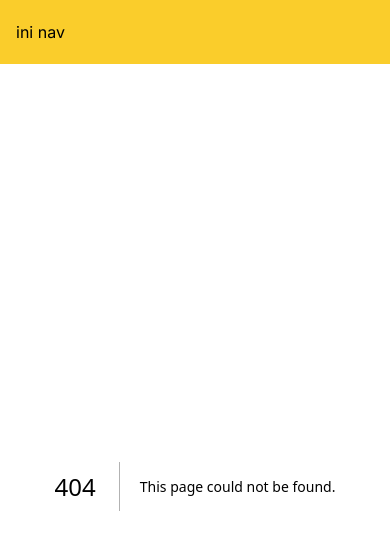
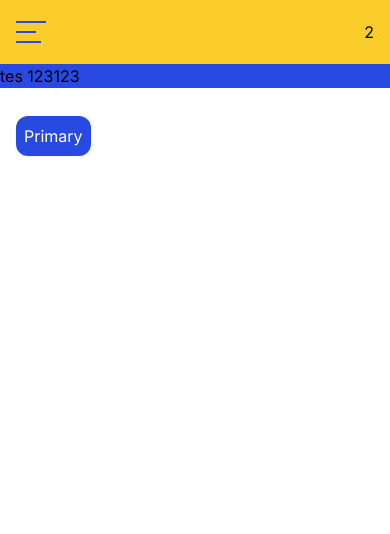
Before and after one commit to Azukii09/mail-app, a Next.js app: page /dashboard/tes in a window 390 px wide. Before the commit this address had no page. Shown: the top 534 px of the page. Built offline with nearby package versions, Linux system fonts and the light colour scheme.

Commit message:
#1-make hamburger token for testing navbar
Signed-off-by: Azukii09 <azuknisianta@gmail.com>

```diff
--- /dev/null
+++ b/src/app/dashboard/Layout.tsx
@@ -0,0 +1,12 @@
+export default function DashboardLayout({children}: {
+    children: React.ReactNode
+}) {
+    return (
+        <section>
+            {/* Include shared UI here e.g. a header or sidebar */}
+            <div className={"top-72 bg-primary"}>tes 123123</div>
+
+            {children}
+        </section>
+    )
+}
--- /dev/null
+++ b/src/app/dashboard/tes/page.tsx
@@ -0,0 +1,12 @@
+"use client"
+import Button from "@/components/tokens/button";
+
+export default function Tes(){
+    return (
+        <>
+            <div className="container mt-7">
+                <Button className={"btn btn-primary"} typeName={"button"} name={"Primary"} handler={()=>alert("Primary")}/>
+            </div>
+        </>
+    )
+}
--- a/src/app/globals.css
+++ b/src/app/globals.css
@@ -22,3 +22,15 @@
 .btn-info{
     @apply bg-info text-slate-600 hover:bg-secondary;
 }
+
+.hamburger-active > span:nth-child(1) {
+    @apply rotate-45;
+}
+
+.hamburger-active > span:nth-child(2) {
+    @apply scale-0;
+}
+
+.hamburger-active > span:nth-child(3) {
+    @apply w-[30px] -rotate-45;
+}
--- a/src/components/feature/navbar.tsx
+++ b/src/components/feature/navbar.tsx
@@ -1,7 +1,25 @@
+"use client"
+import Hamburger from "@/components/tokens/hamburger";
+import {useState} from "react";
+
 export default function Navbar(){
+    const [state, setState] = useState(false);
+    const [hamburger, setHamburger] = useState("");
+
+    const HandleHamburger = () => {
+        setHamburger("hamburger-active");
+        setState(!state);
+    }
+
     return(
-        <nav className="py-5 px-4 bg-warning">
-            ini nav
+        <nav className="py-5 px-4 bg-warning flex items-center justify-between">
+            <div className="flex items-center justify-between relative">
+                <Hamburger
+                    handler={HandleHamburger}
+                    action={state ? hamburger + " block absolute lg:hidden":"block absolute lg:hidden"}
+                />
+            </div>
+            <div>2</div>
         </nav>
     )
 }
--- a/src/components/tokens/button.tsx
+++ b/src/components/tokens/button.tsx
@@ -1,7 +1,7 @@
 export default function Button(props: {
     typeName: "submit" | "reset" | "button" | undefined;
     className: string | undefined;
-    name: string | undefined;
+    name?: string | undefined;
     handler?: any;
 }){
     return (
--- /dev/null
+++ b/src/components/tokens/hamburger.tsx
@@ -0,0 +1,16 @@
+"use client"
+export default function Hamburger(props: {
+    action: string | undefined;
+    handler: any }){
+    return(
+        <div className="flex items-center justify-between relative">
+            <button onClick={props.handler} className={props.action} id="hamburger" name="hamburger" type="button">
+                <span
+                    className="origin-top-left w-[30px] h-[2px] my-2 block bg-primary transition duration-300 ease-in-out"></span>
+                <span className="w-[20px] h-[2px] my-2 block bg-primary transition duration-300 ease-in-out"></span>
+                <span
+                    className="origin-bottom-left w-[25px] h-[2px] my-2 block bg-primary transition duration-300 ease-in-out"></span>
+            </button>
+        </div>
+    )
+}
```
